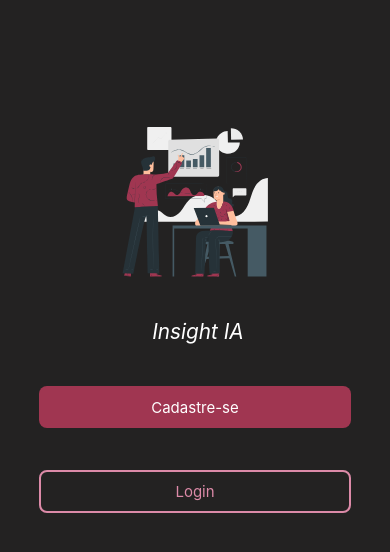
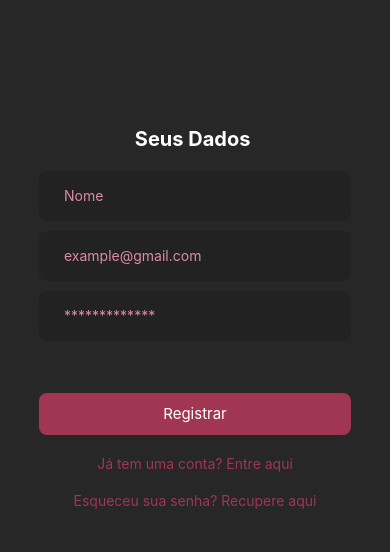
Before and after one commit to Emii2003/Sprint2Mobile, a React Native app: screen /RegistraUsuario in a window 390 px wide. Shown: the top 552 px of the page. Built offline with nearby package versions, Linux system fonts and the light colour scheme.

Commit message:
Adicionando e autenticando as credenciais do Firebase

```diff
--- a/App.js
+++ b/App.js
@@ -1,21 +1,19 @@
-import { StatusBar } from 'expo-status-bar';
-import { StyleSheet, Text, View } from 'react-native';
+import { NavigationContainer } from '@react-navigation/native'
+import { createStackNavigator } from '@react-navigation/stack'
 
-import { NavigationContainer } from '@react-navigation/native';
-import { createStackNavigator } from '@react-navigation/stack';
-
-import OnboardingScreen from './screens/OnboardingScreen';
+import Home from './screens/Home'
+import Login from './screens/Login'
+import RegistraUsuario from './screens/RegistraUsuario'
 import RecuperarSenha from './screens/RecuperarSenha'
-import Home from './screens/Home';
-import Login from './screens/Login'
 
 const Stack = createStackNavigator();
+import './Firebase'; // Importação do arquivo de configuração do Firebase
 
 function MyStack() {
   return (
   <Stack.Navigator headerMode="none">
     <Stack.Screen name="Home" component = {Home}/>
-    <Stack.Screen name="OnboardingScreen" component = {OnboardingScreen}/>
+    <Stack.Screen name="RegistraUsuario" component = {RegistraUsuario}/>
     <Stack.Screen name="Login" component = {Login}/>
     <Stack.Screen name="RecuperarSenha" component = {RecuperarSenha}/>
   </Stack.Navigator>
@@ -29,9 +27,3 @@ export default function App() {
     </NavigationContainer>
   );
 }
-
-const styles = StyleSheet.create({
-  container: {
-    flex: 1,
-  },
-});
--- /dev/null
+++ b/Firebase.js
@@ -0,0 +1,23 @@
+// Import the functions you need from the SDKs you need
+import { initializeApp } from "firebase/app";
+import { getAnalytics } from "firebase/analytics";
+// TODO: Add SDKs for Firebase products that you want to use
+// https://firebase.google.com/docs/web/setup#available-libraries
+
+// Your web app's Firebase configuration
+// For Firebase JS SDK v7.20.0 and later, measurementId is optional
+const firebaseConfig = {
+  apiKey: "AIzaSyCcDtFPfHczHOtav9UqWY7gSKR3N_19DtU",
+  authDomain: "insightia-a0a78.firebaseapp.com",
+  projectId: "insightia-a0a78",
+  storageBucket: "insightia-a0a78.appspot.com",
+  messagingSenderId: "509321646917",
+  appId: "1:509321646917:web:1a863567a5be782145e42c",
+  measurementId: "G-5VMEG2PQNN"
+};
+
+// Initialize Firebase
+const app = initializeApp(firebaseConfig);
+const analytics = getAnalytics(app);
+
+export default app;
--- a/components/ButtonClean.js
+++ b/components/ButtonClean.js
@@ -1,5 +1,4 @@
-import { StatusBar } from 'expo-status-bar';
-import { StyleSheet, Text, View, TouchableOpacity, Image } from 'react-native';
+import { StyleSheet, Text, TouchableOpacity } from 'react-native';
 
 const ButtonClean = props => {
     return (
--- a/components/ButtonDark.js
+++ b/components/ButtonDark.js
@@ -1,19 +1,15 @@
-import { StatusBar } from 'expo-status-bar';
-import { StyleSheet, Text, View, TouchableOpacity, Image } from 'react-native';
+import { StyleSheet, Text, TouchableOpacity } from 'react-native';
 
-const ButtonDark = props => {
+const ButtonDark = ({ name, onPress }) => {
     return (
-        <TouchableOpacity style={styles.buttonDark} onPress={props.caminho}>
-            <Text style={styles.buttonText}>{props.name}</Text>
+        <TouchableOpacity style={styles.buttonDark} onPress={onPress}>
+            <Text style={styles.buttonText}>{name}</Text>
         </TouchableOpacity>
     );
 }
 
-export default ButtonDark;
-
-
 const styles = StyleSheet.create({
-  buttonDark:{
+    buttonDark: {
         marginTop: '5vh',
         backgroundColor: '#A03651',
         width: '80vw',
@@ -21,10 +17,12 @@ const styles = StyleSheet.create({
         justifyContent: 'center',
         alignItems: 'center',
         borderStyle: 'none',
-    borderRadius: '8px'
+        borderRadius: 8,
     },
-  buttonText:{
+    buttonText: {
         color: '#fff',
         fontSize: 15,
     }
 });
+
+export default ButtonDark;
--- a/package.json
+++ b/package.json
@@ -15,6 +15,7 @@
     "axios": "^1.6.8",
     "expo": "~50.0.14",
     "expo-status-bar": "~1.11.1",
+    "firebase": "^10.12.4",
     "react": "18.2.0",
     "react-dom": "18.2.0",
     "react-icons": "^5.1.0",
--- a/screens/Home.js
+++ b/screens/Home.js
@@ -1,12 +1,11 @@
-import { StatusBar } from 'expo-status-bar';
-import { StyleSheet, Text, View, TouchableOpacity, Image } from 'react-native';
+import { StyleSheet, Text, View, Image } from 'react-native';
 import ButtonDark from '../components/ButtonDark';
 import ButtonClean from '../components/ButtonClean';
 
 export default function Home({ navigation }) {
 
   const caminhoCadastro = () =>{
-    navigation.navigate("OnboardingScreen")
+    navigation.navigate("RegistraUsuario")
   }
 
   const caminhoLogin = () =>{
@@ -24,8 +23,8 @@ export default function Home({ navigation }) {
                 <Text > Insight IA</Text>
              </Text>
 
-             <ButtonDark name="Cadastre-se" caminho={caminhoCadastro}/>
-             <ButtonClean name="Login" caminho= {caminhoLogin}/>
+             <ButtonDark name="Cadastre-se" onPress={caminhoCadastro}/>
+             <ButtonClean name="Login" onPress= {caminhoLogin}/>
          </View>
     </View>
   );
--- a/screens/Login.js
+++ b/screens/Login.js
@@ -1,39 +1,36 @@
 import React, { useState } from 'react';
-import { StyleSheet, Text, View, TouchableOpacity, Image, TextInput } from 'react-native';
+import { StyleSheet, Text, View, Alert } from 'react-native';
+import { getAuth, signInWithEmailAndPassword } from 'firebase/auth';
+import app from '../Firebase'; // Importação do Firebase
+
 import Input from '../components/Input';
 import ButtonDark from '../components/ButtonDark';
 import Title from '../components/Title';
-import Subtitle from '../components/Subtitle';
-import axios from 'axios';
 
 export default function Login({ navigation }) {
     const [email, setEmail] = useState('');
     const [password, setPassword] = useState('');
 
-  const caminho = () =>{
-    axios.get('http://localhost:8000/usuario', {
-      email_Usuario: email,
-      senha_Usuario: password
-    })
-    .then(response => {
-      if (response.status === 200) {
-        navigation.navigate("Home");
-      } else {
-        Alert.alert("Erro", "Credenciais inválidas!");
+    const auth = getAuth(app);
+
+    const handleLogin = async () => {
+        try {
+            const userCredential = await signInWithEmailAndPassword(auth, email, password);
+            const user = userCredential.user;
+            navigation.replace('Home', { user });
+            Alert.alert('Sucesso', 'Usuário logado com sucesso!');
+        } catch (error) {
+            console.error('Erro de autenticação:', error.message);
+            Alert.alert('Erro', error.message);
         }
-    })
-    .catch(error => {
-      Alert.alert("Erro", error.message);
-    });
     };
 
     return (
         <View style={styles.container}>
-
             <View style={styles.contentMain}>
                 <View>
                     <Title name="Digite seu E-mail"/>
-                <Input placeholder="E-mail corporativo" value={email} onChangeText={setEmail} />
+                    <Input placeholder="example@gmail.com" value={email} onChangeText={setEmail} />
                 </View>
                 <View>
                     <Title name="Digite sua senha"/>
@@ -44,17 +41,20 @@ export default function Login({ navigation }) {
                         onChangeText={setPassword}
                     />
                 </View>
-                <ButtonDark name="Entrar" caminho={caminho}/>
-                <Subtitle name = "Esqueceu sua senha?" />
-                <Text style={styles.textsecondary} onPress={() =>
-                    navigation.navigate({name:'RecuperarSenha'})}>Recuperar Senha</Text>
+                <ButtonDark name="Entrar" onPress={handleLogin} />
+                <Text style={styles.textsecondary} onPress={() => navigation.navigate('RegistraUsuario')}>
+                    Ainda não tem uma conta? Registre-se aqui
+                </Text>
+                <Text style={styles.textsecondary} onPress={() => navigation.navigate('RecuperarSenha')}>
+                    Esqueceu sua senha? Recupere aqui
+                </Text>
             </View>
         </View>
     );
 }
 
 const styles = StyleSheet.create({
-    container:{
+    container: {
         flex: 1,
         backgroundColor: '#272727',
     },
@@ -64,8 +64,8 @@ const styles = StyleSheet.create({
         alignItems: 'center',
         marginTop: '15vh',
     },
-  textsecondary:{
+    textsecondary: {
+        marginTop: 20,
         color: '#A03651'
-  },
-
+    }
 });
--- a/screens/OnboardingScreen.js
+++ /dev/null
@@ -1,95 +0,0 @@
-import { useState } from 'react';
-import { StyleSheet, Alert } from 'react-native';
-import Onboarding from 'react-native-onboarding-swiper';
-import ButtonDark from '../components/ButtonDark';
-import Input from '../components/Input';
-import axios from 'axios';
-
-export default function OnboardingScreen({ navigation }) {
-  const [email, setEmail] = useState('');
-  const [password, setPassword] = useState('');
-  const [confirmPassword, setConfirmPassword] = useState('');
-
-  const caminho = () => {
-    if (password !== confirmPassword) {
-      Alert.alert("Erro", "Erro, as senhas não coincidem!");
-      return;
-    }
-    axios.post('http://localhost:8000/usuario', {
-      email_Usuario: email,
-      senha_Usuario: password
-    })
-    console.log("Dados enviados:", { email_Usuario: email, senha_Usuario: password });
-      axios.post('http://localhost:8000/usuario', {
-      email_Usuario: email,
-      senha_Usuario: password
-      })
-    .then(response => {
-      // Verifique a resposta da API e navegue para a tela de login se bem-sucedido
-      if (response.status === 200) {
-        navigation.navigate("Login");
-      } else {
-        Alert.alert("Erro", "Houve um problema com o cadastro!");
-      }
-    })
-    .catch(error => {
-      // Trate os erros da API
-      if (error.response) {
-        // Erros que possuem resposta do servidor
-        console.log("Erro na requisição:", error);
-      } else if (error.request) {
-        // Erros que ocorreram ao fazer a requisição
-        Alert.alert("Erro", "Não foi possível conectar ao servidor!");
-      } else {
-        // Outros tipos de erros
-        Alert.alert("Erro", error.message);
-      }
-    });
-  }
-
-  return (
-    <Onboarding
-      style={styles.container}
-      pages={[
-        {
-          backgroundColor: '#272727',
-          title: 'Bem vindo ao InsightIA',
-          subtitle: "Melhore sua análise de mercado e conquiste inteligência competitiva.",
-        },
-        {
-          backgroundColor: '#272727',
-          title: 'Insira o E-mail corporativo',
-          subtitle: <Input placeholder="E-mail corporativo" value={email} onChangeText={setEmail} />,
-        },
-        {
-          backgroundColor: '#272727',
-          title: 'Agora crie uma senha',
-          subtitle: <Input
-                    placeholder="Senha"
-                    value={password}
-                    onChangeText={setPassword}
-                    secureTextEntry={true} />,
-        },
-        {
-          backgroundColor: '#272727',
-          title: 'Confirme a senha',
-          subtitle: <Input placeholder="Confirmar"
-                    value={confirmPassword}
-                    onChangeText={setConfirmPassword}
-                    secureTextEntry={true} />,
-        },
-        {
-          backgroundColor: '#272727',
-          title: 'Clique em finalizar para confirmar seus dados',
-          subtitle: <ButtonDark name="Finalizar" caminho={caminho} />,
-        },
-      ]}
-    />
-  );
-}
-
-const styles = StyleSheet.create({
-  container:{
-    flex: 1,
-  }
-});
--- a/screens/RecuperarSenha.js
+++ b/screens/RecuperarSenha.js
@@ -1,71 +1,47 @@
-import { StyleSheet, View, Alert } from 'react-native';
+import React, { useState } from 'react';
+import { StyleSheet, Text, View, Alert } from 'react-native';
+import { getAuth, sendPasswordResetEmail } from 'firebase/auth';
+import app from '../Firebase'; // Importação do Firebase
+
 import Input from '../components/Input';
 import ButtonDark from '../components/ButtonDark';
 import Title from '../components/Title';
-import React, { useState } from 'react';
-import axios from 'axios';
 
-export default function RecuperarSenha({ navigation }) {
-  const [newPassword, setNewPassword] = useState('');
-  const [confirmPassword, setConfirmPassword] = useState('');
+export default function RecuperarSenha() {
+    const [email, setEmail] = useState('');
 
-  const handleRecuperarSenha = () => {
-    if (newPassword === '' || confirmPassword === '') {
-      Alert.alert('Erro', 'Por favor, preencha todos os campos.');
-    } else if (newPassword !== confirmPassword) {
-      Alert.alert('Erro', 'As senhas não coincidem.');
-    } else {
-      // Fazer a requisição à API para recuperar a senha
-      axios.post('http://localhost:8000/usuario', {
-        newPassword: newPassword,
-        confirmPassword: confirmPassword
-      })
-      .then(response => {
-        Alert.alert('Sucesso', `Senha recuperada com sucesso: ${newPassword}`);
-        navigation.navigate('Home');
-      })
-      .catch(error => {
-        Alert.alert('Erro', 'Erro ao recuperar senha. Por favor, tente novamente.');
-      });
+    const auth = getAuth(app);
+
+    const handlePasswordReset = async () => {
+        try {
+            await sendPasswordResetEmail(auth, email);
+            Alert.alert('Sucesso', 'E-mail de recuperação enviado!');
+        } catch (error) {
+            console.error('Erro ao enviar e-mail de recuperação:', error.message);
+            Alert.alert('Erro', error.message);
         }
     };
 
     return (
         <View style={styles.container}>
             <View style={styles.contentMain}>
-        <Title name="Recuperar senha"/>
-        <Input
-          placeholder="Crie uma nova senha"
-          secureTextEntry={true}
-          value={newPassword}
-          onChangeText={setNewPassword}
-        />
-        <Input
-          placeholder="Confirmar nova senha"
-          secureTextEntry={true}
-          value={confirmPassword}
-          onChangeText={setConfirmPassword}
-        />
-        <ButtonDark name="Recuperar" onPress={handleRecuperarSenha}/>
+                <Title name="Digite seu E-mail"/>
+                <Input placeholder="example@gmail.com" value={email} onChangeText={setEmail} />
+                <ButtonDark name="Enviar e-mail de recuperação" onPress={handlePasswordReset} />
             </View>
         </View>
     );
 }
 
 const styles = StyleSheet.create({
-  container:{
+    container: {
         flex: 1,
         backgroundColor: '#272727',
     },
     contentMain: {
         display: 'flex',
+        justifyContent: 'center',
+        alignItems: 'center',
         marginTop: '15vh',
-    alignItems: 'center',
-    justifyContent: 'center',
-    flexDirection: 'column'
-  },
-  subtitleForm:{
-    color: '#fff',
-    marginBottom: 30
     },
 });
--- /dev/null
+++ b/screens/RegistraUsuario.js
@@ -0,0 +1,84 @@
+import React, { useState } from 'react';
+import { StyleSheet, Text, View, Alert } from 'react-native';
+import { getAuth, createUserWithEmailAndPassword } from 'firebase/auth';
+import { getFirestore, doc, setDoc } from 'firebase/firestore';
+import app from '../Firebase'; // Importação do Firebase
+
+import Input from '../components/Input';
+import ButtonDark from '../components/ButtonDark';
+import Title from '../components/Title';
+
+const RegistraUsuario = ({ navigation }) => {
+    const [email, setEmail] = useState('');
+    const [password, setPassword] = useState('');
+    const [name, setName] = useState('');
+
+    const auth = getAuth(app);
+    const db = getFirestore(app);
+
+    const handleRegister = async () => {
+        console.log('Handle Register called'); // Verifique se esta linha é exibida no console
+        try {
+            const userCredential = await createUserWithEmailAndPassword(auth, email, password);
+            await setDoc(doc(db, 'users', userCredential.user.uid), {
+                email,
+                name,
+            });
+            Alert.alert('Sucesso', 'Usuário criado com sucesso!');
+            navigation.navigate('Login'); // Redireciona para a tela de login
+        } catch (error) {
+            console.error('Erro de autenticação:', error.message);
+            Alert.alert('Erro', error.message);
+        }
+    };
+
+    return (
+        <View style={styles.container}>
+            <View style={styles.contentMain}>
+                <Title name="Seus Dados"/>
+                <Input
+                    placeholder="Nome"
+                    value={name}
+                    onChangeText={setName}
+                />
+                <Input
+                    placeholder="example@gmail.com"
+                    value={email}
+                    onChangeText={setEmail}
+                />
+                <Input
+                    placeholder="*************"
+                    secureTextEntry={true}
+                    value={password}
+                    onChangeText={setPassword}
+                />
+                <ButtonDark name="Registrar" onPress={handleRegister} />
+                <Text style={styles.textsecondary} onPress={() => navigation.navigate('Login')}>
+                    Já tem uma conta? Entre aqui
+                </Text>
+                <Text style={styles.textsecondary} onPress={() => navigation.navigate('RecuperarSenha')}>
+                    Esqueceu sua senha? Recupere aqui
+                </Text>
+            </View>
+        </View>
+    );
+}
+
+const styles = StyleSheet.create({
+    container: {
+        flex: 1,
+        backgroundColor: '#272727',
+    },
+    contentMain: {
+        display: 'flex',
+        justifyContent: 'center',
+        alignItems: 'center',
+        marginTop: '15vh',
+    },
+    textsecondary: {
+        marginTop: 20,
+        color: '#A03651'
+    }
+});
+
+export default RegistraUsuario;
```
Also changed, not shown: 2 other files (tests, documents, lock files or other folders). Lines whose indentation alone changed are shown as unchanged.
